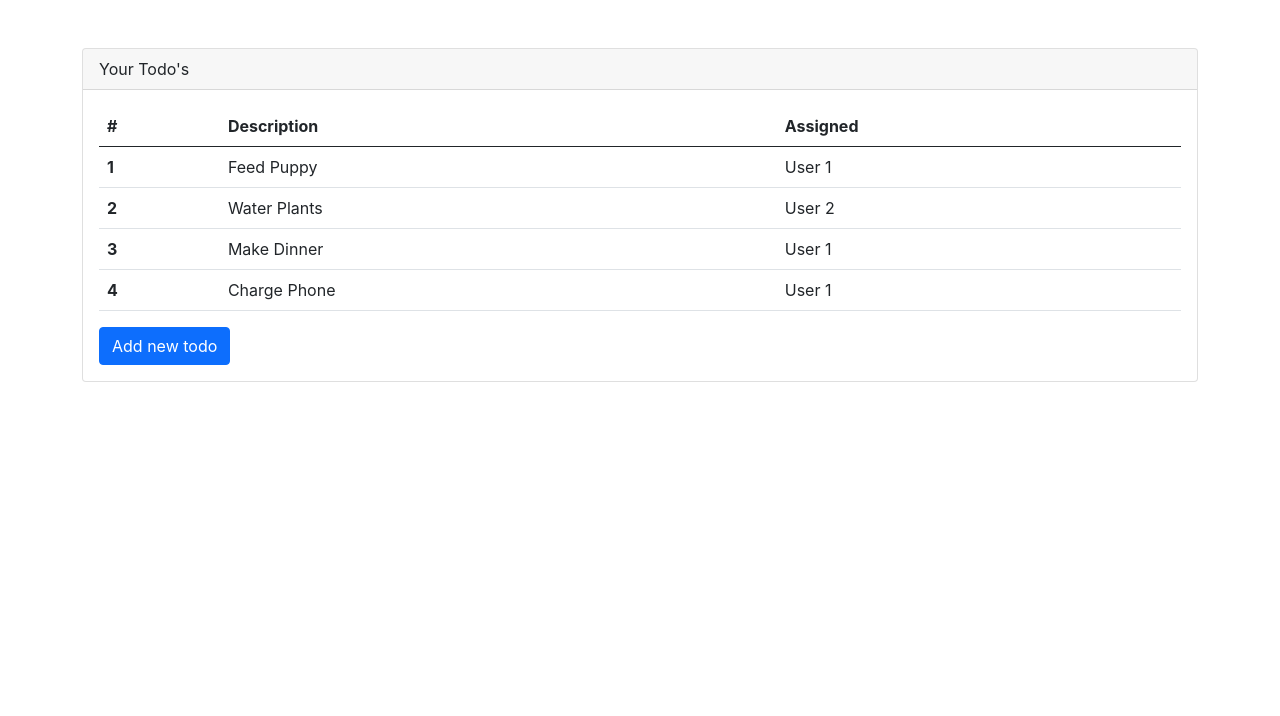
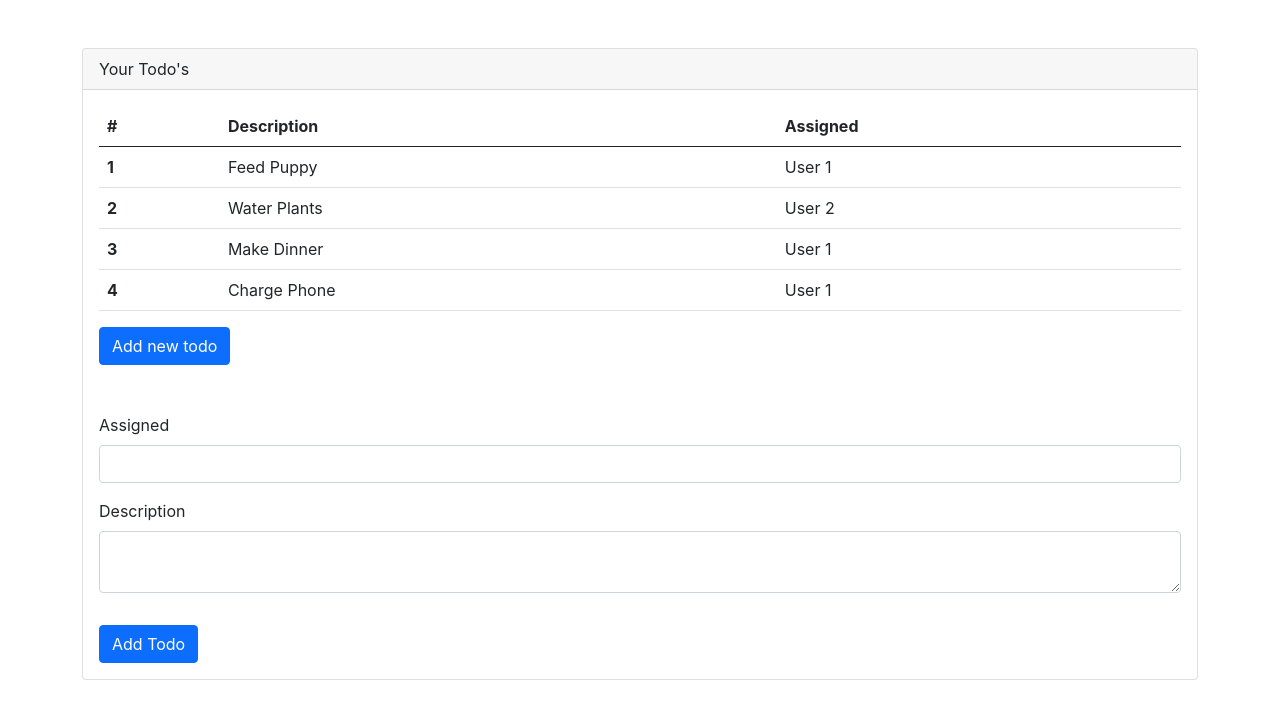
Before and after one commit to hu-sena/react-todo-demo, a React (Create React App) app in the folder react-todos/: page / in a window 1280 px wide. Shown: the top 716 px of the page. Built offline with nearby package versions, Linux system fonts and the light colour scheme.

Commit message:
add form input

```diff
--- a/react-todos/src/App.js
+++ b/react-todos/src/App.js
@@ -2,6 +2,7 @@
 import './App.css';
 
 import TodoTable from './components/TodoTable';
+import NewTodoForm from './components/NewTodoForm';
 
 function App() {
 
@@ -35,6 +36,7 @@
         <div className='card-body'>
           <TodoTable todos={todos}/>
           <button className='btn btn-primary' onClick={addTodo}>Add new todo</button>
+          <NewTodoForm/>
         </div>
 
       </div>
--- /dev/null
+++ b/react-todos/src/components/NewTodoForm.js
@@ -0,0 +1,21 @@
+import React from 'react';
+
+function NewTodoForm() {
+    return (
+        <div className='mt-5'>
+            <form>
+                <div className='mb-3'>
+                    <label className='form-label'>Assigned</label>
+                    <input type='text' className='form-control' required></input>
+                </div>
+                <div className='mb-3'>
+                    <label className='form-label'>Description</label>
+                    <textarea className='form-control' row={3} required></textarea>
+                </div>
+                <button type='button' className='btn btn-primary mt-3'>Add Todo</button>
+            </form>
+        </div>
+    )
+}
+
+export default NewTodoForm
```
